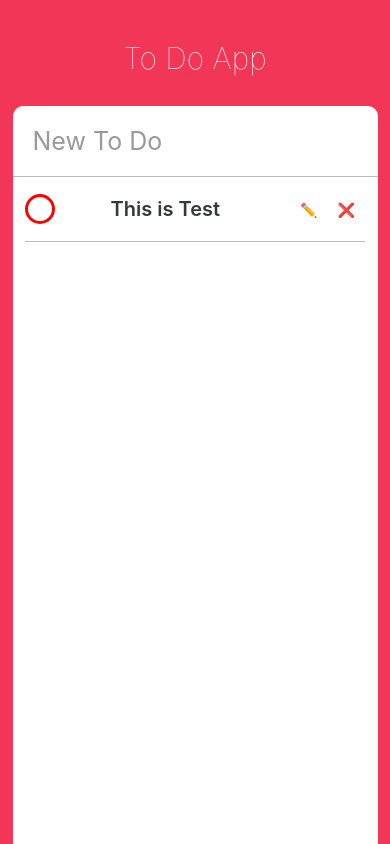
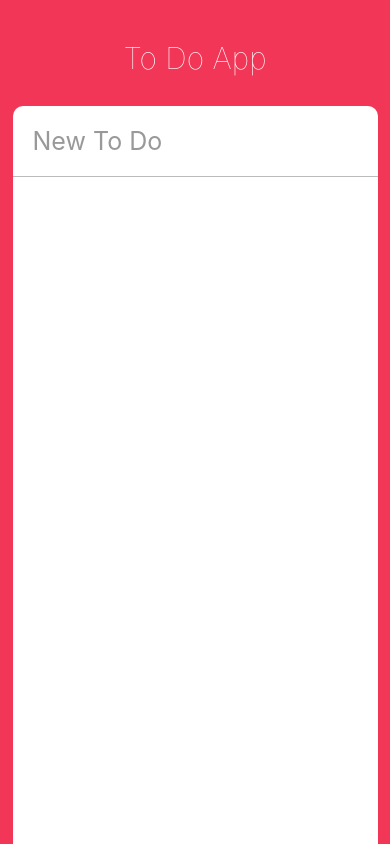
Before and after one commit to bb-worm/NomadCoders-ToDoApp, a React Native app: screen / in a window 390 px wide. Built offline with nearby package versions, Linux system fonts and the light colour scheme.

Commit message:
scrollview delete todo

```diff
--- a/App.js
+++ b/App.js
@@ -18,7 +18,8 @@
 export default class App extends React.Component {
   state = {
     newToDo: "",
-    loadedToDos: false
+    loadedToDos: false,
+    toDos: {}
   };
 
   componentDidMount = () => {
@@ -26,7 +27,8 @@
   };
 
   render() {
-    const { newToDo, loadedToDos } = this.state;
+    const { newToDo, loadedToDos, toDos } = this.state;
+    console.log(toDos.id);
     if (!loadedToDos) {
       return <AppLoading />;
     }
@@ -46,8 +48,10 @@
             onSubmitEditing={this._addToDo} // 키패드에서 return 키를 눌렀을 때
           />
           <ScrollView contentContainerStyle={styles.toDos}>
-            {/* 스타일 넘기기 */}
-            <ToDo text={"This is Test"} />
+            {/* toDos가 배열이었다면, toDos.map(toDo => <ToDo />) 식으로 넘김 */}
+            {Object.values(toDos).map(toDo => (
+              <ToDo key={toDo.id} {...toDo} deleteToDo={this._deleteToDo} />
+            ))}
           </ScrollView>
         </View>
       </View>
@@ -73,7 +77,9 @@
 
         // 새로운 object 생성
         const newToDoObject = {
-          ID: {
+          // ID를 대괄호로 감싸야 변수 값으로 쓸 수 있음
+          // ES6에서 추가된 Computed(Dynamic) Property Name
+          [ID]: {
             id: ID,
             isCompleted: false,
             text: newToDo,
@@ -93,6 +99,19 @@
         return { ...newState };
       });
     }
+  };
+
+  _deleteToDo = id => {
+    this.setState(prevState => {
+      const toDos = prevState.toDo;
+      console.log(id);
+      delete toDos[id];
+      const newState = {
+        ...prevState,
+        ...toDos
+      };
+      return { ...newState };
+    });
   };
 }
 
--- a/ToDo.js
+++ b/ToDo.js
@@ -7,10 +7,24 @@
   Dimensions,
   TextInput
 } from "react-native";
+import PropTypes from "prop-types";
 
 const { width, height } = Dimensions.get("window");
 
 export default class ToDo extends Component {
+  constructor(props) {
+    super(props);
+    this.state = { isEditing: false, toDoValue: props.text };
+  }
+
+  static propTypes = {
+    // check props
+    text: PropTypes.string.isRequired,
+    isCompleted: PropTypes.bool.isRequired,
+    deleteToDo: PropTypes.func.isRequired,
+    id: PropTypes.string.isRequired
+  };
+
   state = {
     isEditing: false,
     isCompleted: false,
@@ -19,7 +33,7 @@
 
   render() {
     const { isCompleted, isEditing, toDoValue } = this.state;
-    const { text } = this.props;
+    const { text, id, deleteToDo } = this.props;
     // const isCommpleted = this.state.isCompleted 와 동일
     return (
       <View style={styles.container}>
@@ -73,7 +87,7 @@
                 <Text style={styles.actionText}>✏️</Text>
               </View>
             </TouchableOpacity>
-            <TouchableOpacity>
+            <TouchableOpacity onPressOut={() => deleteToDo(id)}>
               <View style={styles.actionContainer}>
                 <Text style={styles.actionText}>❌</Text>
               </View>
@@ -108,10 +122,8 @@
   };
 
   _startEditing = () => {
-    const { text } = this.props;
     this.setState({
-      isEditing: true,
-      toDoValue: text
+      isEditing: true
     });
   };
 
@@ -161,8 +173,7 @@
   column: {
     flexDirection: "row",
     alignItems: "center",
-    width: width / 2,
-    justifyContent: "space-between"
+    width: width / 2
   },
   actions: {
     flexDirection: "row"
--- a/package.json
+++ b/package.json
@@ -11,6 +11,7 @@
     "eslint-config-airbnb": "^18.0.1",
     "expo": "^35.0.0",
     "mem": "^6.0.1",
+    "prop-types": "^15.7.2",
     "react": "16.8.3",
     "react-dom": "16.8.3",
     "react-native": "https://github.com/expo/react-native/archive/sdk-35.0.0.tar.gz",
```
Also changed, not shown: 1 other file (tests, documents, lock files or other folders).
